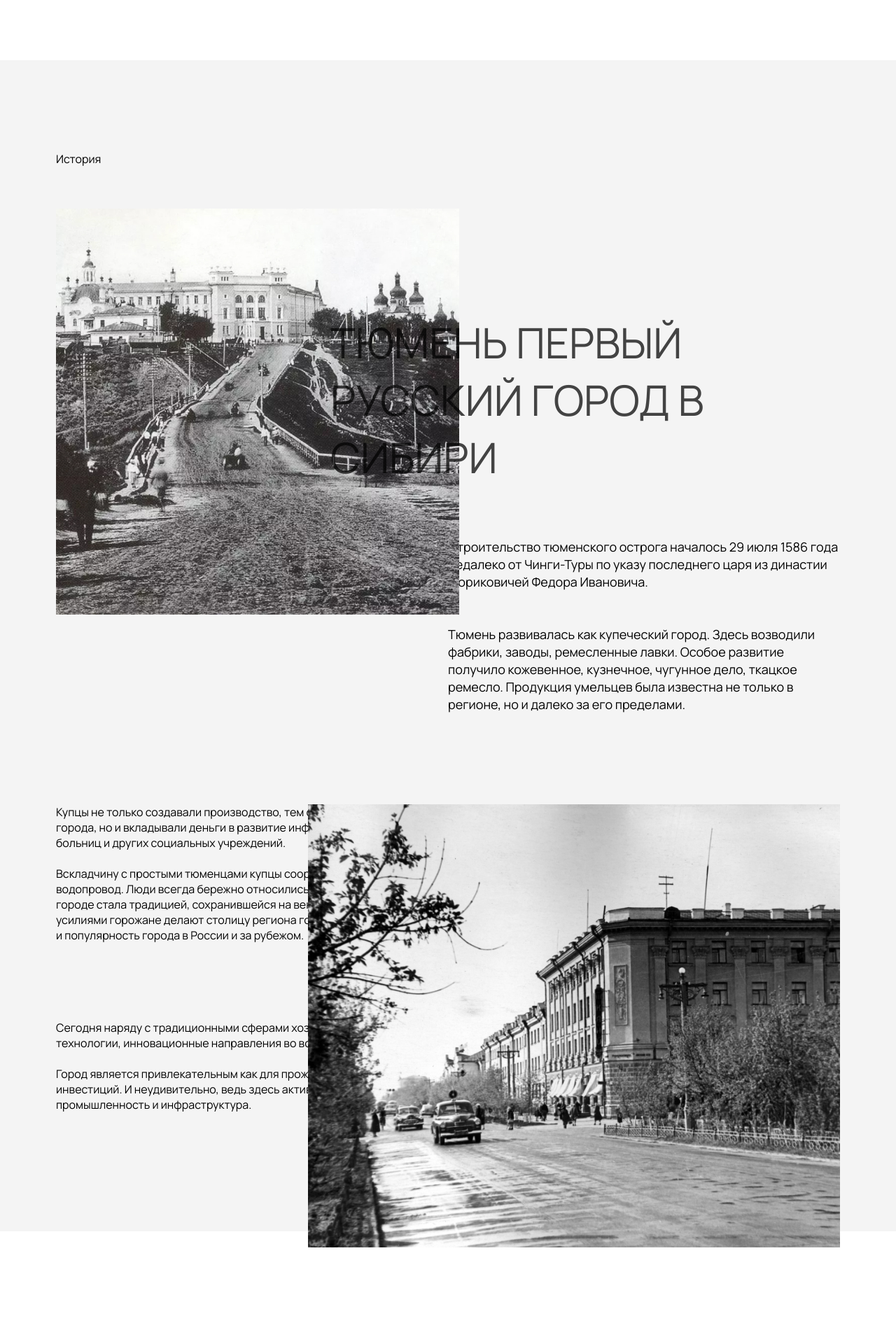
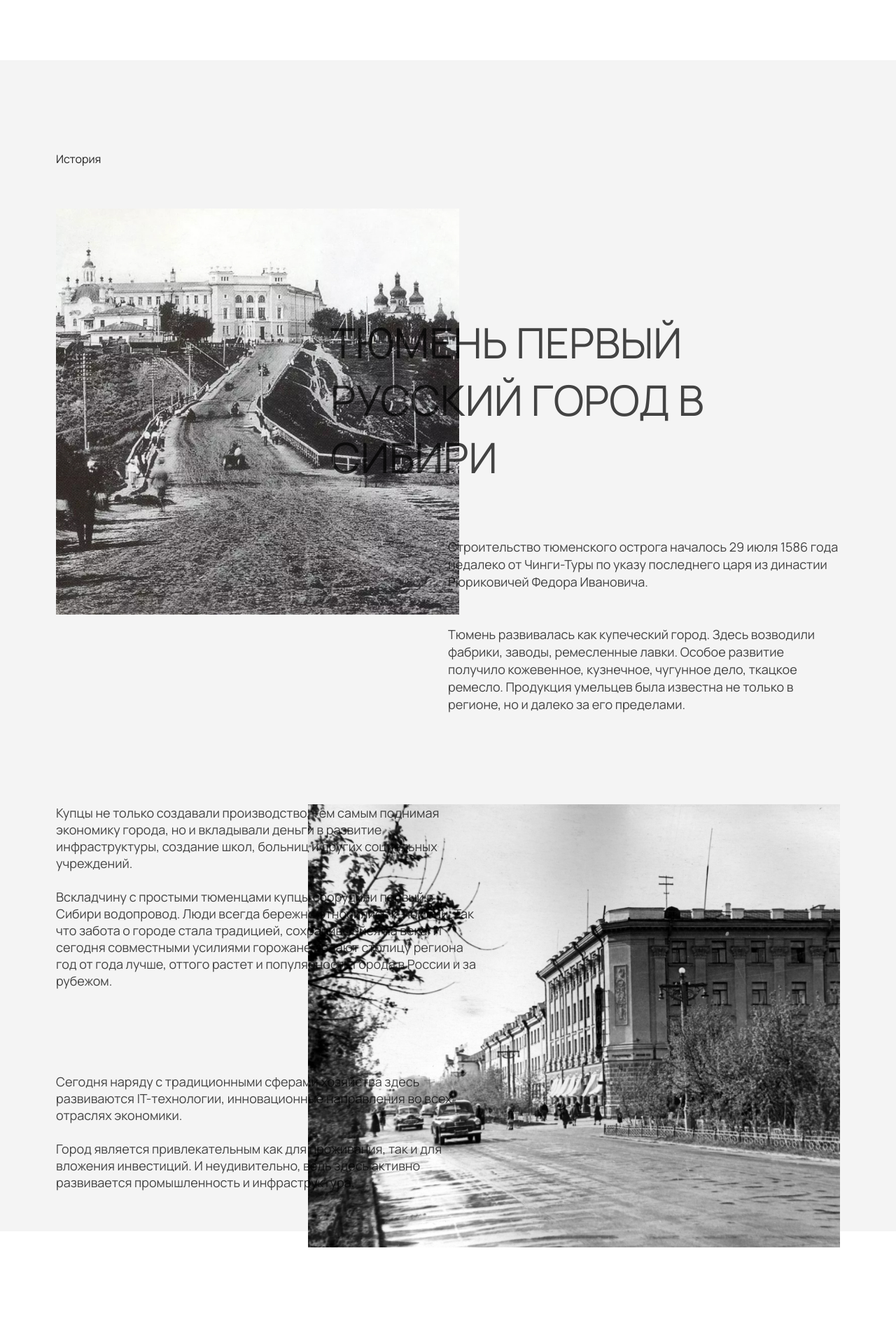
Before and after one commit to Heanware/education, a PHP site: page / in a window 1280 px wide. Shown: the part 3180-5100 px from the top of the page at 70% size. Run offline with PHP 8.4, Linux system fonts and the light colour scheme.

Commit message:
fix history bottom mix-blend-mode text

```diff
--- a/assets/css/style.css
+++ b/assets/css/style.css
@@ -152,6 +152,7 @@
 
 .city__history {
     padding: 150px 0 0 0;
+    color: #232323;
 }
 
 .history-additional {
@@ -207,17 +208,22 @@
     height: 450px;
 }
 
-.center-description {
+.city__history--top-description {
     margin-left: 50%;
     font-size: 18px;
     max-width: 600px;
     line-height: 25px;
     padding-top: 75px;
+    mix-blend-mode: hard-light;
+    z-index: 1;
 }
 
 .city__history--bottom-description {
     max-width: 500px;
     height: 510px;
+    font-size: 18px;
+    mix-blend-mode: hard-light;
+    z-index: 1;
 }
 
 .city__history--bottom-description-title {
--- a/index.html
+++ b/index.html
@@ -82,12 +82,12 @@
                             <div class="city__history--top-img rellax-img" data-rellax-percentage="0.5" style="background-image:
                     url('assets/img/tmn-top.jpg')"></div>
                             <div class="city__history--top-title">Тюмень первый русский город в Сибири</div>
-                            <div class="city__history--top-description center-description">Строительство тюменского
-                                острога началось 29 июля 1586 года недалеко от Чинги-Туры по указу последнего царя из
-                                династии Рюриковичей Федора Ивановича.<br><br><br>Тюмень развивалась как купеческий
-                                город. Здесь возводили фабрики, заводы, ремесленные лавки. Особое развитие получило
-                                кожевенное, кузнечное, чугунное дело, ткацкое ремесло. Продукция умельцев была известна
-                                не только в регионе, но и далеко за его пределами.</div>
+                            <div class="city__history--top-description">Строительство тюменского острога началось 29
+                                июля 1586 года недалеко от Чинги-Туры по указу последнего царя из династии Рюриковичей
+                                Федора Ивановича.<br><br><br>Тюмень развивалась как купеческий город. Здесь возводили
+                                фабрики, заводы, ремесленные лавки. Особое развитие получило кожевенное, кузнечное,
+                                чугунное дело, ткацкое ремесло. Продукция умельцев была известна не только в регионе, но
+                                и далеко за его пределами.</div>
                         </div>
                         <div class="city__history--bottom">
                             <div class="city__history--bottom-description">Купцы не только создавали производство, тем
@@ -199,11 +199,11 @@
                         <div class="city__history--top ">
                             <div class="city__history--top-img rellax-img" data-rellax-percentage="0.5" style="background-image: url('assets/img/tblsk-top.jpg')"></div>
                             <div class="city__history--top-title">Тобольск всего на год младше областной столицы</div>
-                            <div class="city__history--top-description center-description">Город был основан в 1587 году
-                                недалеко от места, где произошло сражение дружины Ермака с войском Кучума,
-                                ознаменовавшееся присоединением к России Сибирского ханства. В 1708 году Тобольск стал
-                                центром самой крупной в стране – Сибирской губернии, простиравшейся от Уральских гор до
-                                Тихого океана. Здесь был возведен первый и единственный каменный кремль в Сибири.</div>
+                            <div class="city__history--top-description">Город был основан в 1587 году недалеко от места,
+                                где произошло сражение дружины Ермака с войском Кучума, ознаменовавшееся присоединением
+                                к России Сибирского ханства. В 1708 году Тобольск стал центром самой крупной в стране –
+                                Сибирской губернии, простиравшейся от Уральских гор до Тихого океана. Здесь был возведен
+                                первый и единственный каменный кремль в Сибири.</div>
                         </div>
                         <div class="city__history--bottom">
                             <div class="city__history--bottom-description">Сегодня в городе активно развивается
@@ -225,10 +225,10 @@
             <div class="city__history bg-silver history-additional">
                 <div class="city__history--top ">
                     <div class="city__history--top-img rellax-img" data-rellax-percentage="0.5" style="background-image: url('assets/img/tblsk-alex.jpg')"></div>
-                    <div class="city__history--top-description center-description">Тобольск подарил нам известного
-                        композитора Александра Алябьева и великого химика Дмитрия Менделеева. Примечательно, что к чести
-                        последнего в наши дни именно нефтехимическая промышленность получила большой импульс к развитию.
-                        Сегодня здесь возводится крупнейший мировой комплекс в этой области.</div>
+                    <div class="city__history--top-description">Тобольск подарил нам известного композитора Александра
+                        Алябьева и великого химика Дмитрия Менделеева. Примечательно, что к чести последнего в наши дни
+                        именно нефтехимическая промышленность получила большой импульс к развитию. Сегодня здесь
+                        возводится крупнейший мировой комплекс в этой области.</div>
                     <div class="city__history--bottom-img rellax-img history-additional__small-img" data-rellax-percentage="0.5" style="background-image: url('assets/img/tblsk-mend.jpg')"></div>
                 </div>
             </div>
@@ -322,15 +322,14 @@
                         <div class="city__history--top ">
                             <div class="city__history--top-img rellax-img" data-rellax-percentage="0.5" style="background-image: url('assets/img/ltr-top.jpg')"></div>
                             <div class="city__history--top-title">Ялуторовский острог</div>
-                            <div class="city__history--top-description center-description">Как известно, этот сибирский
-                                город начался с Ялуторовского острога – аванпоста, возведенного на месте древнего
-                                татарского городища Явлу-Тур для защиты юго-восточных подступов к Тюмени и Тобольску. Со
-                                временем надежные стражи бескрайней сибирской земли обнаружили в себе творческий
-                                потенциал, стали развивать промышленность и торговое дело. Товары мастеров пользовались
-                                спросом не только в России, но и в Казахстане, Китае, Иране.<br><br><br>Современные
-                                жители бережно хранят и продолжают традиции города, сердцем которого является
-                                восстановленный Ялуторовский острог. Побывав здесь единожды, можно влюбиться в эти места
-                                навсегда.</div>
+                            <div class="city__history--top-description">Как известно, этот сибирский город начался с
+                                Ялуторовского острога – аванпоста, возведенного на месте древнего татарского городища
+                                Явлу-Тур для защиты юго-восточных подступов к Тюмени и Тобольску. Со временем надежные
+                                стражи бескрайней сибирской земли обнаружили в себе творческий потенциал, стали
+                                развивать промышленность и торговое дело. Товары мастеров пользовались спросом не только
+                                в России, но и в Казахстане, Китае, Иране.<br><br><br>Современные жители бережно хранят
+                                и продолжают традиции города, сердцем которого является восстановленный Ялуторовский
+                                острог. Побывав здесь единожды, можно влюбиться в эти места навсегда.</div>
                         </div>
                         <div class="city__history--bottom">
                             <div class="city__history--bottom-description">
@@ -438,14 +437,13 @@
                             <div class="city__history--top-img rellax-img" data-rellax-percentage="0.8" style="background-image: url('assets/img/zvdk-top.jpg')"></div>
                             <div class="city__history--top-title">Статус города Заводоуковск получил лишь в 1960
                                 году</div>
-                            <div class="city__history--top-description center-description">До этого был известен как
-                                деревня Уковская, просуществовавшая 231 год. В 1740-х годах купцы Максим Походяшин и
-                                Алексей Власьевский основали Уковский винокуренный завод. По одной из версий именно это
-                                и дало селу название: «завод на Уке».<br><br>Позже здесь же появилось
-                                торгово-промышленное предприятие «Товарищество братьев Колмаковых». При нем имелись
-                                мукомольное, салотопенное, пряничное, крахмально-паточное производства. Товары шли на
-                                экспорт не только в города Сибири, но и в Москву, Санкт-Петербург и даже в далекую
-                                Турцию.</div>
+                            <div class="city__history--top-description">До этого был известен как деревня Уковская,
+                                просуществовавшая 231 год. В 1740-х годах купцы Максим Походяшин и Алексей Власьевский
+                                основали Уковский винокуренный завод. По одной из версий именно это и дало селу
+                                название: «завод на Уке».<br><br>Позже здесь же появилось торгово-промышленное
+                                предприятие «Товарищество братьев Колмаковых». При нем имелись мукомольное,
+                                салотопенное, пряничное, крахмально-паточное производства. Товары шли на экспорт не
+                                только в города Сибири, но и в Москву, Санкт-Петербург и даже в далекую Турцию.</div>
                         </div>
                         <div class="city__history--bottom">
                             <div class="city__history--bottom-description">В годы Великой Отечественной войны в
@@ -548,14 +546,14 @@
                         <div class="city__history--top ">
                             <div class="city__history--top-img rellax-img" data-rellax-percentage="0.5" style="background-image: url('assets/img/ishim-top.jpg')"></div>
                             <div class="city__history--top-title">Ишим возведен в период 1670 – 1687 годов</div>
-                            <div class="city__history--top-description center-description">Для защиты южных рубежей
-                                России от набегов кочевников и был известен под названием Коркинская слобода.
-                                Современное имя городу дала императрица Екатерина II в 1782 году.<br><br><br>Довольно
-                                быстро он приобрел огромную популярность. Через Ишим пролегал Сибирский тракт –
-                                сухопутный маршрут, проходивший из европейской России через Сибирь к границам Китая. Это
-                                позволило городу стать крупным центром ярмарочной торговли всей Западной Сибири. Самая
-                                знаменитая – Никольская – ярмарка являлась главным источником пополнения казны. Наряду с
-                                этим процветали ремесла и промыслы.</div>
+                            <div class="city__history--top-description">Для защиты южных рубежей России от набегов
+                                кочевников и был известен под названием Коркинская слобода. Современное имя городу дала
+                                императрица Екатерина II в 1782 году.<br><br><br>Довольно быстро он приобрел огромную
+                                популярность. Через Ишим пролегал Сибирский тракт – сухопутный маршрут, проходивший из
+                                европейской России через Сибирь к границам Китая. Это позволило городу стать крупным
+                                центром ярмарочной торговли всей Западной Сибири. Самая знаменитая – Никольская –
+                                ярмарка являлась главным источником пополнения казны. Наряду с этим процветали ремесла и
+                                промыслы.</div>
                         </div>
                         <div class="city__history--bottom">
                             <div class="city__history--bottom-description">Товары, произведенные местными умельцами,
@@ -575,9 +573,9 @@
             <div class="city__history bg-silver history-additional">
                 <div class="city__history--top ">
                     <div class="city__history--top-img rellax-img" data-rellax-percentage="0.5" style="background-image: url('assets/img/ishim-ost.jpg')"></div>
-                    <div class="city__history--top-description center-description">Писатели Петра Ершова и Валерия
-                        Медведева («Баранкин, будь человеком» и др.), декабристов Александра Одоевского и Владимира
-                        Штейнгейля, главного конструктора Останкинской телебашни Николая Никитина.</div>
+                    <div class="city__history--top-description">Писатели Петра Ершова и Валерия Медведева («Баранкин,
+                        будь человеком» и др.), декабристов Александра Одоевского и Владимира Штейнгейля, главного
+                        конструктора Останкинской телебашни Николая Никитина.</div>
                 </div>
             </div>
             <div class="city__facts container">
```
